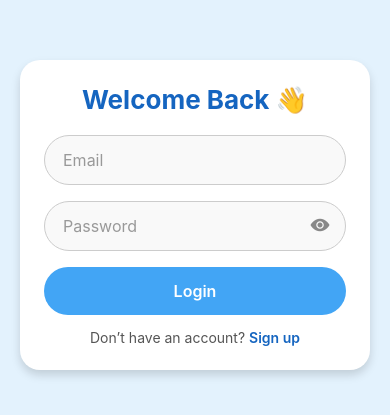
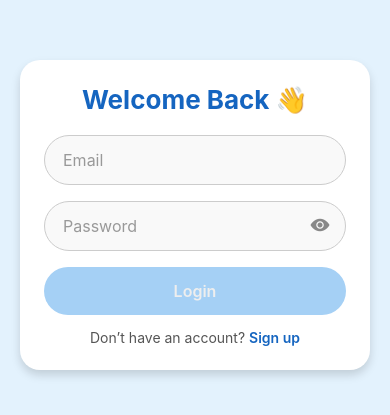
Before and after one commit to alsansone/rn-playground, a React Native app: screen /Login in a window 390 px wide. Shown: the part 207-622 px from the top of the page. Built offline with nearby package versions, Linux system fonts and the light colour scheme.

Commit message:
disable btns on empty input

```diff
--- a/components/PrimaryButton.tsx
+++ b/components/PrimaryButton.tsx
@@ -4,12 +4,16 @@ import { Text, TouchableOpacity, StyleSheet } from "react-native";
 type Props = {
   label: string;
   onPress: () => void;
+  disabled?: boolean;
 };
 
-const PrimaryButton = ({ label, onPress }: Props) => {
+const PrimaryButton = ({ label, disabled, onPress }: Props) => {
   return (
-    <TouchableOpacity style={styles.button} onPress={onPress}>
-      <Text style={styles.text}>{label}</Text>
+    <TouchableOpacity
+      style={[styles.button, disabled && { backgroundColor: "#a5d0f5" }]}
+      onPress={onPress}
+    >
+      <Text style={[styles.text, disabled && { color: "#eee" }]}>{label}</Text>
     </TouchableOpacity>
   );
 };
--- a/screens/LoginScreen.tsx
+++ b/screens/LoginScreen.tsx
@@ -15,6 +15,8 @@ const LoginScreen = ({ navigation }: Props) => {
 
   const passwordRef = useRef<TextInput>(null);
 
+  const isFormValid = email.trim() !== "" && password.trim() !== "";
+
   return (
     <FormCard>
       <Text style={styles.title}>Welcome Back 👋</Text>
@@ -31,6 +33,7 @@ const LoginScreen = ({ navigation }: Props) => {
       />
       <PrimaryButton
         label="Login"
+        disabled={!isFormValid}
         onPress={() => console.log("Login", email, password)}
       />
       <TouchableOpacity onPress={() => navigation.navigate("SignUp")}>
--- a/screens/SignUpScreen.tsx
+++ b/screens/SignUpScreen.tsx
@@ -15,6 +15,8 @@ const SignUpScreen = ({ navigation }: Props) => {
 
   const passwordRef = useRef<TextInput>(null);
 
+  const isFormValid = email.trim() !== "" && password.trim() !== "";
+
   return (
     <FormCard>
       <Text style={styles.title}>Create Your Account</Text>
@@ -31,6 +33,7 @@ const SignUpScreen = ({ navigation }: Props) => {
       />
       <PrimaryButton
         label="Sign Up"
+        disabled={!isFormValid}
         onPress={() => {
           console.log("Sign up", email, password);
           navigation.goBack();
```
